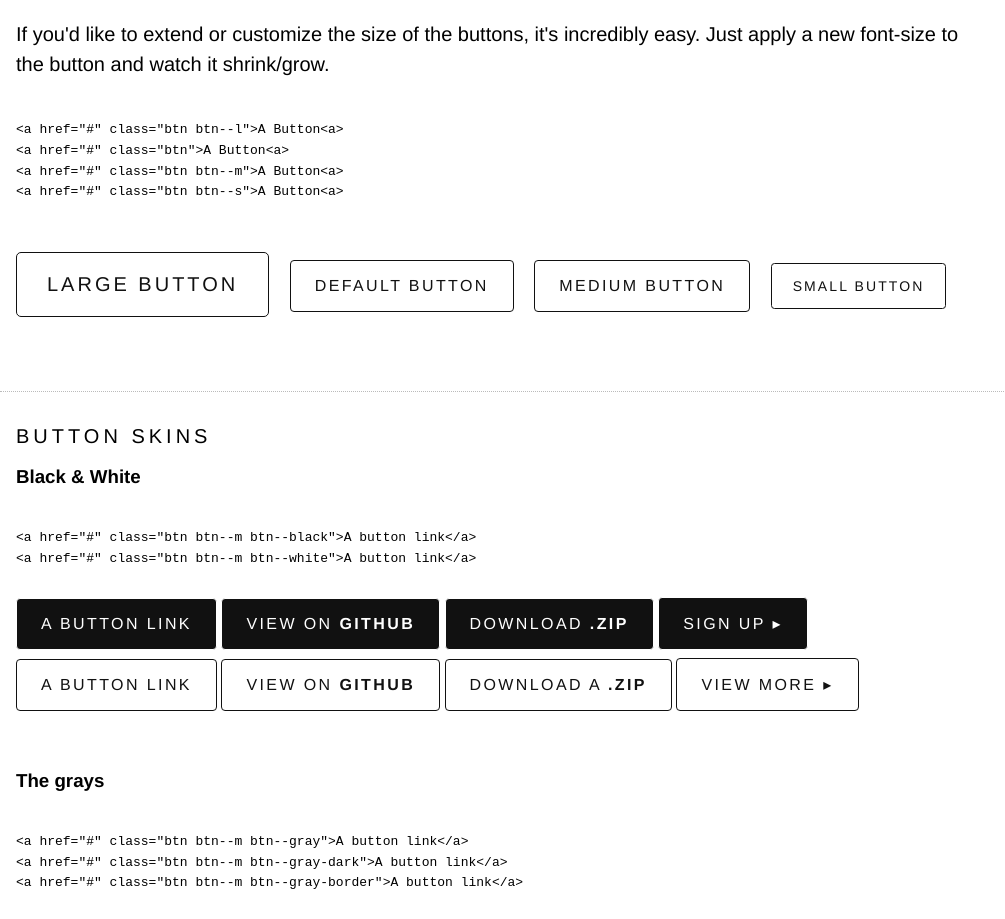
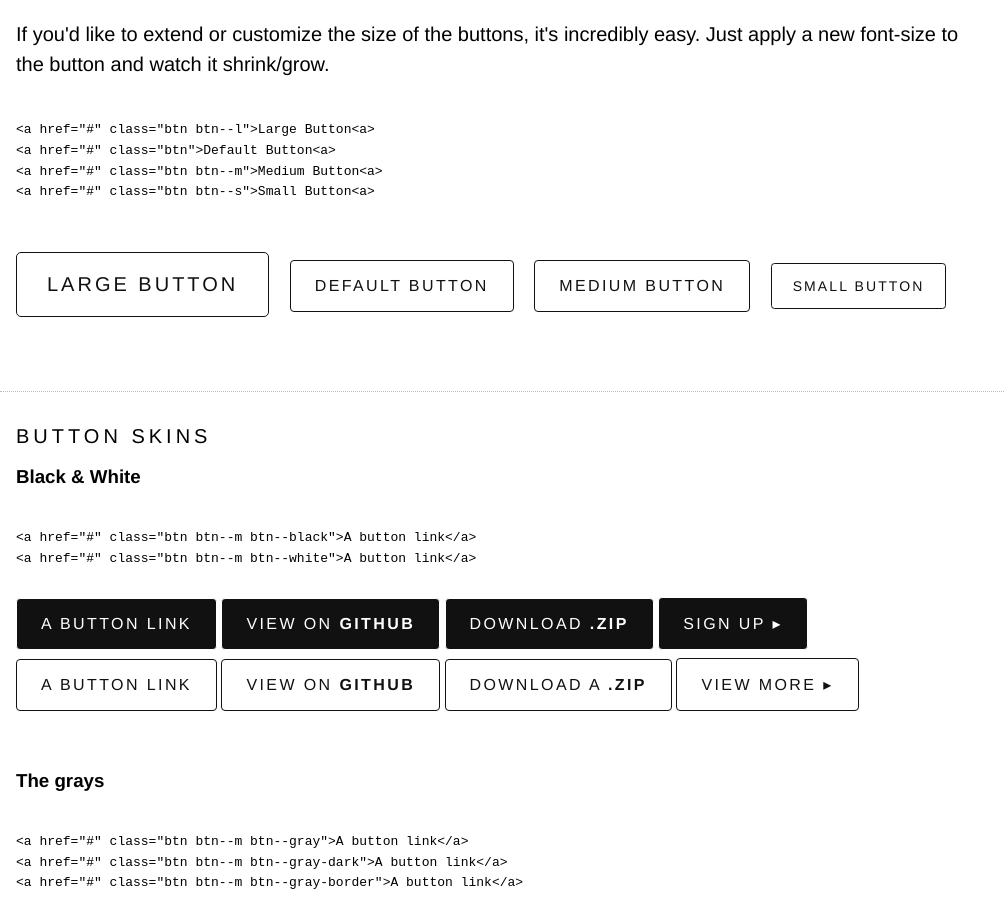
Before and after one commit to mrmrs/btns, a website: page index.html in a window 1280 px wide. Shown: the part 1080-1999 px from the top of the page, without its empty margins (0-1005 px from the left). Drawn offline with Linux system fonts and the light colour scheme.

Commit message:
Make buttons names consistent

```diff
--- a/index.html
+++ b/index.html
@@ -63,10 +63,10 @@ a{text-decoration:none;color:#222;}body,html{height:100%;padding:0;margin:0;}div
       </p>
         <pre>
       <code>
-&lt;a href="#" class="btn btn--l"&gt;A Button&lt;a&gt;
-&lt;a href="#" class="btn"&gt;A Button&lt;a&gt;
-&lt;a href="#" class="btn btn--m"&gt;A Button&lt;a&gt;
-&lt;a href="#" class="btn btn--s"&gt;A Button&lt;a&gt;
+&lt;a href="#" class="btn btn--l"&gt;Large Button&lt;a&gt;
+&lt;a href="#" class="btn"&gt;Default Button&lt;a&gt;
+&lt;a href="#" class="btn btn--m"&gt;Medium Button&lt;a&gt;
+&lt;a href="#" class="btn btn--s"&gt;Small Button&lt;a&gt;
       </code>
         </pre>
       <div class="dib mrs">
```
